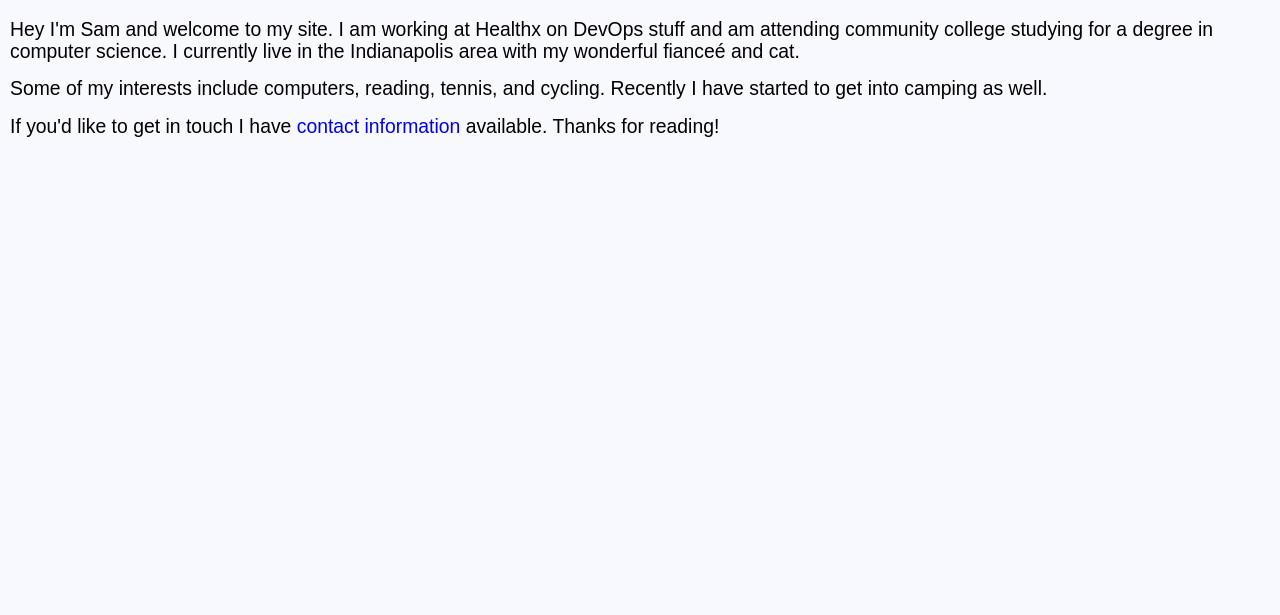
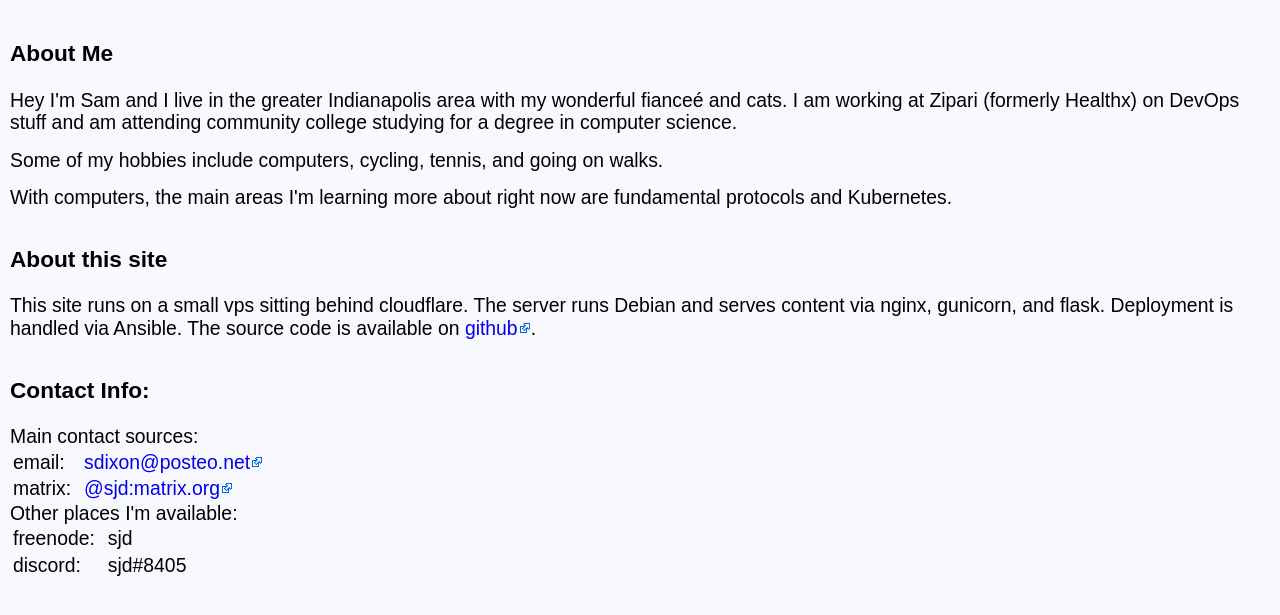
Before and after one commit to samdixon/sjd.im, a Flask app: page /about in a window 1280 px wide. Shown: the part 97-712 px from the top of the page. Run offline with Flask 2, Linux system fonts and the light colour scheme.

Commit message:
Adjusts about me page with updated information

```diff
--- a/src/site/templates/about.html
+++ b/src/site/templates/about.html
@@ -2,10 +2,41 @@
 {% block title %}about{% endblock %}
 {% block nav_about %}active{% endblock %}
 {% block content %}
-    <div class="pic-wrapper">
-        <img class="pic" src="/static/images/sam.jpg", alt="Sam Dixon. Taken in 2020">
-    </div>
-    <p>Hey I'm Sam and welcome to my site. I am working at Healthx on DevOps stuff and am attending community college studying for a degree in computer science. I currently live in the Indianapolis area with my wonderful fianceé and cat.</p>
-    <p>Some of my interests include computers, reading, tennis, and cycling. Recently I have started to get into camping as well.</p>
-    <p>If you'd like to get in touch I have <a href="/contact">contact information</a> available. Thanks for reading!</p>
+<h3>About Me</h3>
+<p>
+<span class="pic-wrapper">
+<img src="/static/images/sam.jpg", alt="Sam Dixon. Taken in 2020">
+</span>
+Hey I'm Sam and I live in the greater Indianapolis area with my wonderful fianceé and cats. I am working at Zipari (formerly Healthx) on DevOps stuff and am attending community college studying for a degree in computer science.
+</p>
+<p>Some of my hobbies include computers, cycling, tennis, and going on walks.</p>
+<p>With computers, the main areas I'm learning more about right now are fundamental protocols and Kubernetes.</p>
+
+<h3>About this site</h3>
+<p>This site runs on a small vps sitting behind cloudflare. The server runs Debian and serves content via nginx, gunicorn, and flask. Deployment is handled via Ansible. The source code is available on <a href="https://github.com/samdixon/sjd.im">github</a>.</p>
+
+<h3>Contact Info:</h3>
+<span class="table-title">Main contact sources:</span>
+<table>
+    <tr>
+        <td>email:</td>
+        <td><a href="mailto:sdixon@posteo.net">sdixon@posteo.net</a></td>
+    </tr>
+    <tr>
+        <td>matrix:</td>
+        <td><a href="https://matrix.to/#/@sjd:matrix.org" target="blank">@sjd:matrix.org</a></td>
+    </tr>
+</table>
+
+<span class="table-title">Other places I'm available:</span>
+<table>
+    <tr>
+        <td>freenode:</td>
+        <td>sjd</td>
+    </tr>
+    <tr>
+        <td>discord:</td>
+        <td>sjd#8405</td>
+    </tr>
+</table>
 {% endblock %}
```
